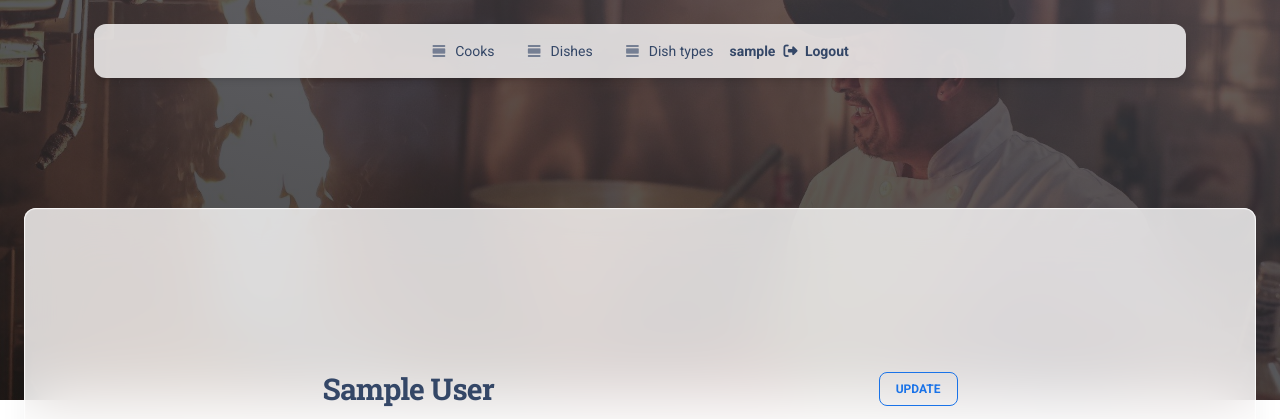
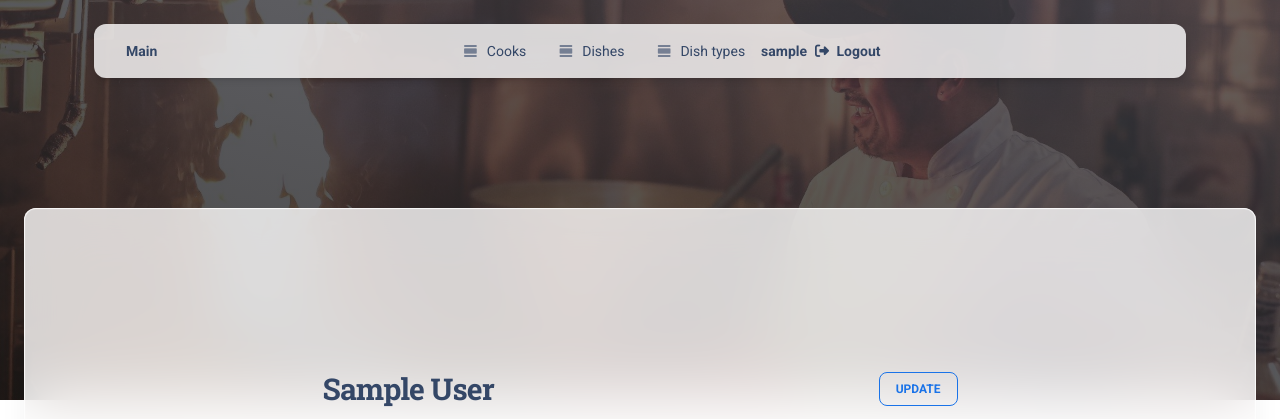
Before and after one commit to artur-leleiko/restaurant-kitchen-service, a Django app: page /cooks/1/delete/ in a window 1280 px wide. Shown: the top 419 px of the page. Run offline with Django 4.2, Linux system fonts and the light colour scheme; the visitor is signed in with stand-in values (Sample User, id 1); data comes from the database, SQL or seed files in the repository; data that the repository does not hold is empty; some libraries are stand-ins or nearby versions.

Commit message:
Updated navigation.html

```diff
--- a/restaurant/views.py
+++ b/restaurant/views.py
@@ -128,7 +128,6 @@
     success_url = reverse_lazy("restaurant:cook-list")
 
 
-
 class DishListView(LoginRequiredMixin, generic.ListView):
     model = Dish
     queryset = Dish.objects.all().select_related("dish_type")
--- a/templates/includes/navigation.html
+++ b/templates/includes/navigation.html
@@ -6,6 +6,10 @@
       <nav
           class="navbar navbar-expand-lg  blur border-radius-xl mt-4 top-0 z-index-3 shadow position-absolute my-3 py-2 start-0 end-0 mx-4">
         <div class="container-fluid px-0">
+          <a class="navbar-brand font-weight-bolder ms-sm-3" href="/" rel="tooltip"
+             title="Designed and Coded by Creative Tim" data-placement="bottom">
+            Main
+          </a>
           <button class="navbar-toggler shadow-none ms-2" type="button" data-bs-toggle="collapse"
                   data-bs-target="#navigation" aria-controls="navigation" aria-expanded="false"
                   aria-label="Toggle navigation">
```
